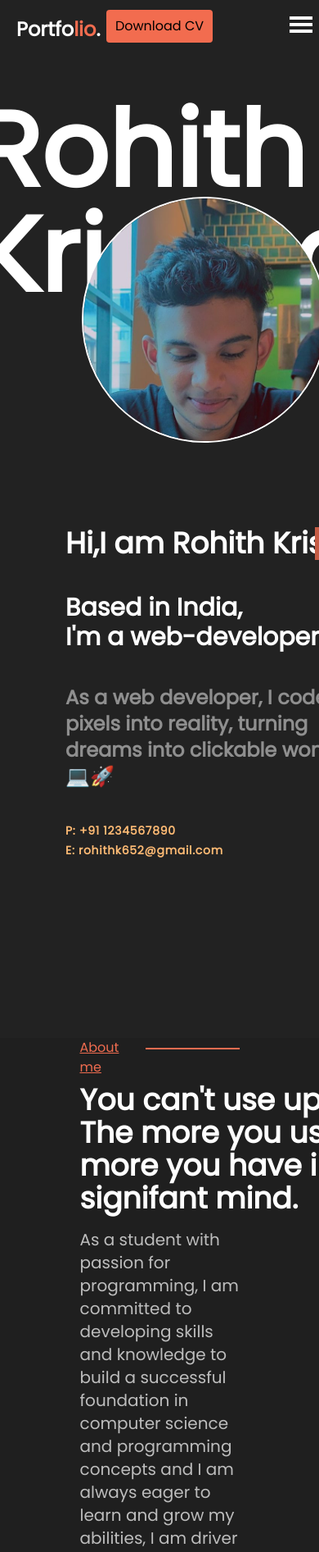
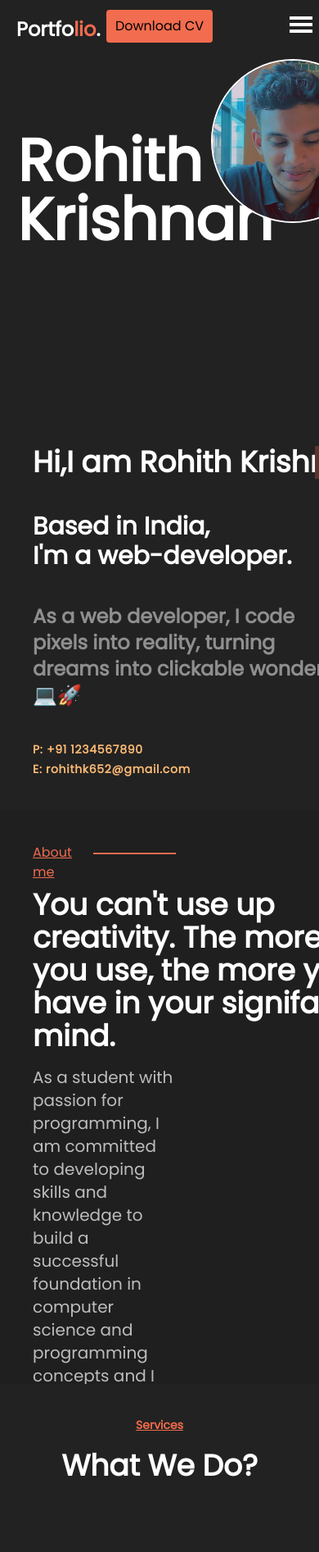
Before and after one commit to Rohithk2003/portfolio, a Next.js app: page / in a window 390 px wide. Shown: the top 1893 px of the page at 82% size. Built offline with nearby package versions, Linux system fonts and the light colour scheme.

Commit message:
made all pages responsive

```diff
--- a/components/about.tsx
+++ b/components/about.tsx
@@ -1,21 +1,21 @@
 export default function About() {
     return (
         <div id={"about"}
-             className={"h-[100vh] absolute top-[150%] xl:top-full w-full bg-[#1f1f1f] flex flex-wrap justify-center"}>
-            <div className={"w-1/2 max-h-1/2  xl:mt-20 flex flex-col justify-center "}>
+             className={"h-[700px] pl-10  overflow-hidden bg-[#1f1f1f] flex flex-wrap justify-start mt-10 md:justify-center"}>
+            <div className={"w-1/2 max-h-1/2 mt-10  xl:mt-20 flex flex-col justify-center flex-wrap "}>
                 <div className={"w-full mb-2 flex flex-row"}>
                     <h4 className={"text-[#ef6c50] underline"}>About me </h4>
                     <div className={"w-44 flex justify- center align-middle   text-[#ef6c50]"}>
                         <hr className={"w-full h-[2px] border-0 mt-3 ml-5 bg-[#ef6c50] text-[#ef6c50]"}/>
                     </div>
                 </div>
-                <div className={"w-full   text-md text-white"}>
-                    <div className={"  w-[500px] mb-4 font-bold text-4xl"}>
+                <div className={"w-full text-md text-white"}>
+                    <div className={"  w-[400px] md:w-[500px] mb-4 font-bold text-4xl"}>
                         You {`can't`} use up creativity.
                         The more you use, the more
                         you have in your signifant mind.
                     </div>
-                    <div className={" text-xl text-[#bdbdbd]  min-w-full"}>
+                    <div className={" text-xl text-[#bdbdbd]  w-full"}>
                         As a student with passion for programming,
                         I am committed to developing skills and
                         knowledge to build a successful
--- a/components/contact.tsx
+++ b/components/contact.tsx
@@ -11,8 +11,8 @@ const touchDetails = [
 export default function ContactDetails() {
     return (
         <div id={"contact"}
-            className={"grid relative lg:grid-cols-2 w-full h-[100vh] bg-[#222222] grid-cols-1 grid-rows-2 lg:grid-rows-1"}>
-            <div className={"w-full h-full flex flex-col justify-center align-middle"}>
+            className={" flex flex-row flex-wrap justify-between w-full h-max p-20 bg-[#222222] "}>
+            <div className={"max-w-1/2 h-full flex flex-col justify-center align-middle"}>
                 <div className={"w-full h-10 flex justify-center align-middle flex-row"}>
                     <p className={"text-sm underline  text-[#f16b4b] font-extrabold w-[500px] h-10"}>Get in
                         Touch</p>
@@ -38,7 +38,7 @@ export default function ContactDetails() {
                 })
                 }
             </div>
-            <div className={"w-full h-full flex flex-col justify-center align-middle"}>
+            <div className={"max-w-1/2 h-full flex flex-col justify-center align-middle"}>
                 <div className={"w-full h-10 flex justify-center align-middle flex-row"}>
                     <p className={"text-sm underline  text-[#f16b4b] font-extrabold w-[500px] "}>Have an idea?</p>
                 </div>
--- /dev/null
+++ b/components/footer.tsx
@@ -0,0 +1,21 @@
+export default function Footer() {
+    return (
+        <footer>
+            <div className={"flex flex-wrap flex-row justify-between w-full h-12 align-middle items-center p-10 pt-5"}>
+                <div className={"text-[#ef6c50] text-md max-w-1/2 "}>®2023 Rohith K. All rights reserved</div>
+                <div className={"flex flex-row max-w-1/2 gap-10 "}><span className={"text-white"}>Socials</span>
+                    <ul className={"flex justify-center gap-10"}>
+                        <li><a href="https://twitter.com/Rohithk93208098"><i
+                            className={"fa fa-twitter fa-xl text-[#ef6c50]"}></i></a></li>
+                        <li><a href={"https://www.instagram.com/r0hxth._/"}><i
+                            className={"fa fa-instagram fa-xl text-[#ef6c50]"}></i></a></li>
+                        <li><a href={"https://www.github.com/Rohithk2003"}><i
+                            className={"fa fa-github fa-xl text-[#ef6c50]"}></i></a></li>
+                        <li><a href={"https://www.linkedin.com/in/rohith-krishnan-645137262/"}><i
+                            className={"fa fa-linkedin fa-xl text-[#ef6c50]"}></i></a></li>
+                    </ul>
+                </div>
+            </div>
+        </footer>
+)
+}
--- a/components/main.tsx
+++ b/components/main.tsx
@@ -3,24 +3,24 @@ import profile from '../public/profile.jpg'
 
 export default function Main() {
     return (
-        <div className={""}>
             <div
-            className={"w-full  h-[100vh] grid xl:grid-cols-3 grid-cols-1 xl:grid-rows-1 grid-rows-3 absolute      bg-[#222222] "}>
-            <div className={"xl:w-2/3 max-h-1/2 w-3/4 bg-[#222222] flex md:justify-start justify-center col-span-2 row-span-2"}>
+                className={"w-full  h-max flex flex-wrap flex-row  bg-[#222222] "}>
+                <div
+                    className={"xl:w-1/2 h-96 w-3/4 bg-[#222222] p-10 flex md:justify-start justify-center col-span-2 row-span-2"}>
                     <div>
                         <div
-                        className={"text-white mt-10 name-label font-bold relative text-9xl top-20 left-[10%] ml-20 z-[0]"}>Rohith
+                            className={"text-white mt-10 name-label font-bold relative text-7xl sm:text-9xl top-20 left-[10%]  z-[0]"}>Rohith
                             Krishnan
                         </div>
                         <div
-                        className={"w-[300px] h-[300px] overflow-hidden relative md:left-44 left-[-10%] top-[-10%] md:top-[-40%] xl:top-[-20px]  float-right rounded-full border-2 border-white object-cover"}>
+                            className={"md:w-[300px] h-[200px] w-[200px] md:h-[300px] overflow-hidden relative md:left-44 left-[50%] top-[-50%] md:top-[-40%] xl:top-[-20px]  float-right rounded-full border-2 border-white object-cover"}>
                             <Image className={"z-48 object-contain relative top-[-80px] "} src={profile} alt={""}
                                    width={300}
                                    height={300}/></div>
                     </div>
                 </div>
                 <div
-                className={"xl:max-w-1/3 w-full pl-20 md:p-20 mt-20 h-max  bg-[#222222] flex  md:justify-center align-middle flex-row "}>
+                    className={"xl:w-1/2 w-full pl-10 md:p-20 mt-40 h-max  bg-[#222222] flex  justify-start md:justify-center align-middle flex-row "}>
                     <div className={"xl:w-max md:w-1/2 w-full h-max "}>
                         <div
                             className={"text-4xl  h-10 font-bold based-data text-white mb-10 overflow-hidden name-main-page "}>Hi,I
@@ -43,6 +43,5 @@ export default function Main() {
                     </div>
                 </div>
             </div>
-        </div>
     )
 }
--- a/components/services.tsx
+++ b/components/services.tsx
@@ -21,7 +21,7 @@ export class ServiceCard extends Component<{ image_link: any, key: any, text: an
         return (
             <div key={key}>
                 <div
-                    className={" z-[900] bg-[#222222] absolute w-80 p-10 h-80 hover:bg-black transition-all duration-300 rounded-xl  hover:translate-y-[-20px] hover:translate-x-[-20px]"}>
+                    className={"  z-[900] bg-[#222222] absolute w-80 p-10 h-80 hover:bg-black transition-all duration-300 rounded-xl  hover:translate-y-[-20px] hover:translate-x-[-20px]"}>
                     <div className={" w-full h-16 grid place-items-center"}>
                         <Image src={image_link} alt={"service"} width={64} height={64}/>
                     </div>
--- a/components/skills.tsx
+++ b/components/skills.tsx
@@ -57,7 +57,7 @@ export class SkillsCard extends Component<{ key: any, percentage: any, text: any
 
 export default function Skills() {
     return (
-        <div className={" bg-[#1f1f1f]  relative flex-row w-full h-[100vh]"} id={"skills"}>
+        <div className={" bg-[#1f1f1f]  relative flex-row w-full h-max pb-44"} id={"skills"}>
             <p className={"text-sm underline text-center pt-16 text-[#f16b4b] font-extrabold w-full h-24"}>Skills</p>
             <p className={"text-4xl  text-center text-white font-extrabold w-full h-24"}>Coolest Ever</p>
             <div className={"flex flex-row flex-wrap justify-center gap-10 align-middle"}>
--- a/pages/index.tsx
+++ b/pages/index.tsx
@@ -5,6 +5,7 @@ import About from "@/components/about";
 import Services from "@/components/services";
 import Skills from "@/components/skills";
 import ContactDetails from "@/components/contact";
+import Footer from "@/components/footer";
 
 export default function Home() {
     return (
@@ -12,9 +13,10 @@ export default function Home() {
             <Navbar/>
             <Main/>
             <About/>
-            {/*<Services/>*/}
-            {/*<Skills/>*/}
-            {/*<ContactDetails/>*/}
+            <Services/>
+            <Skills/>
+            <ContactDetails/>
+            <Footer/>
             <Script src="https://kit.fontawesome.com/93a493583b.js" crossOrigin="anonymous"></Script>
         </>
     )
```
Lines whose indentation alone changed are shown as unchanged.
